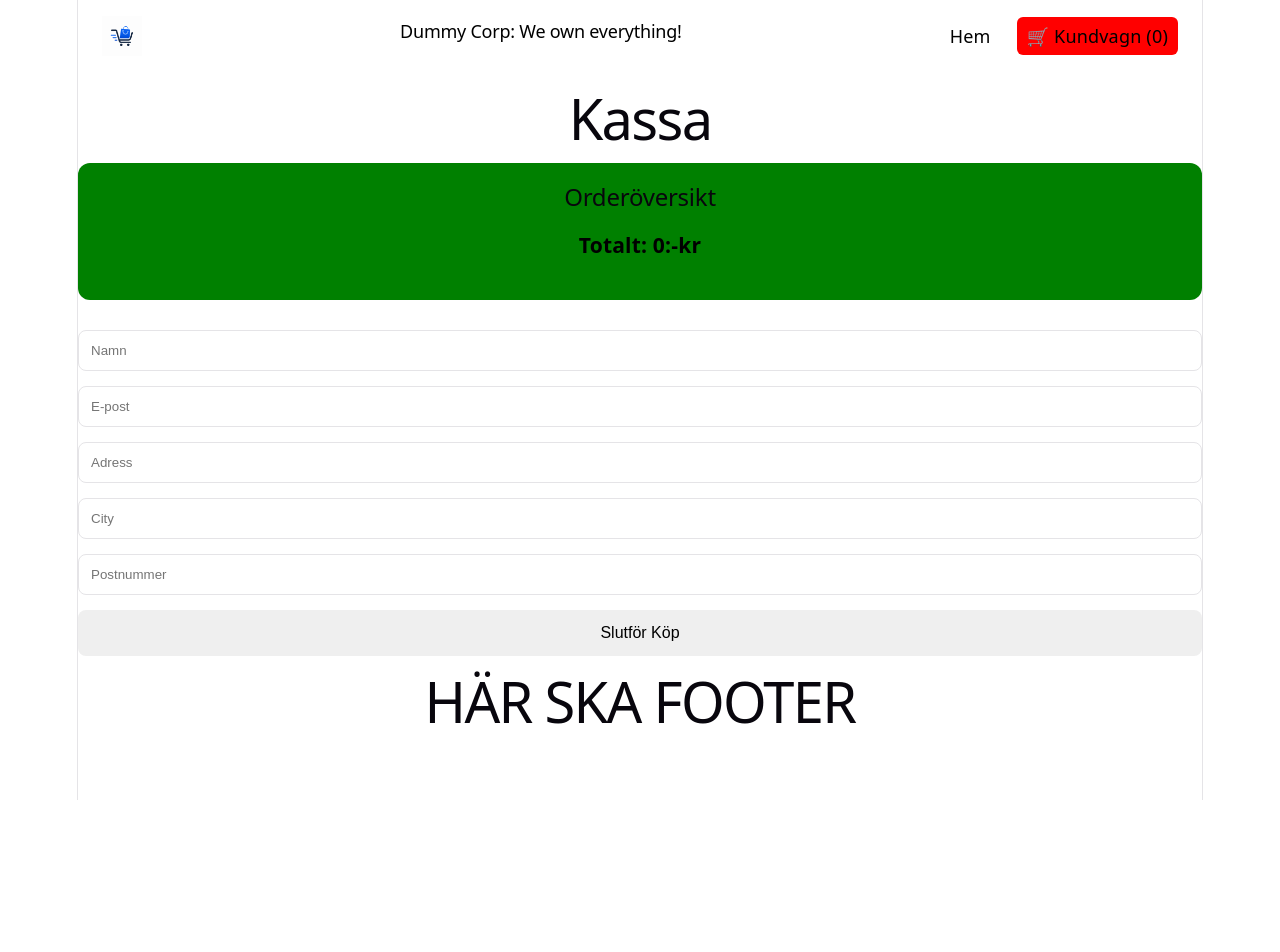
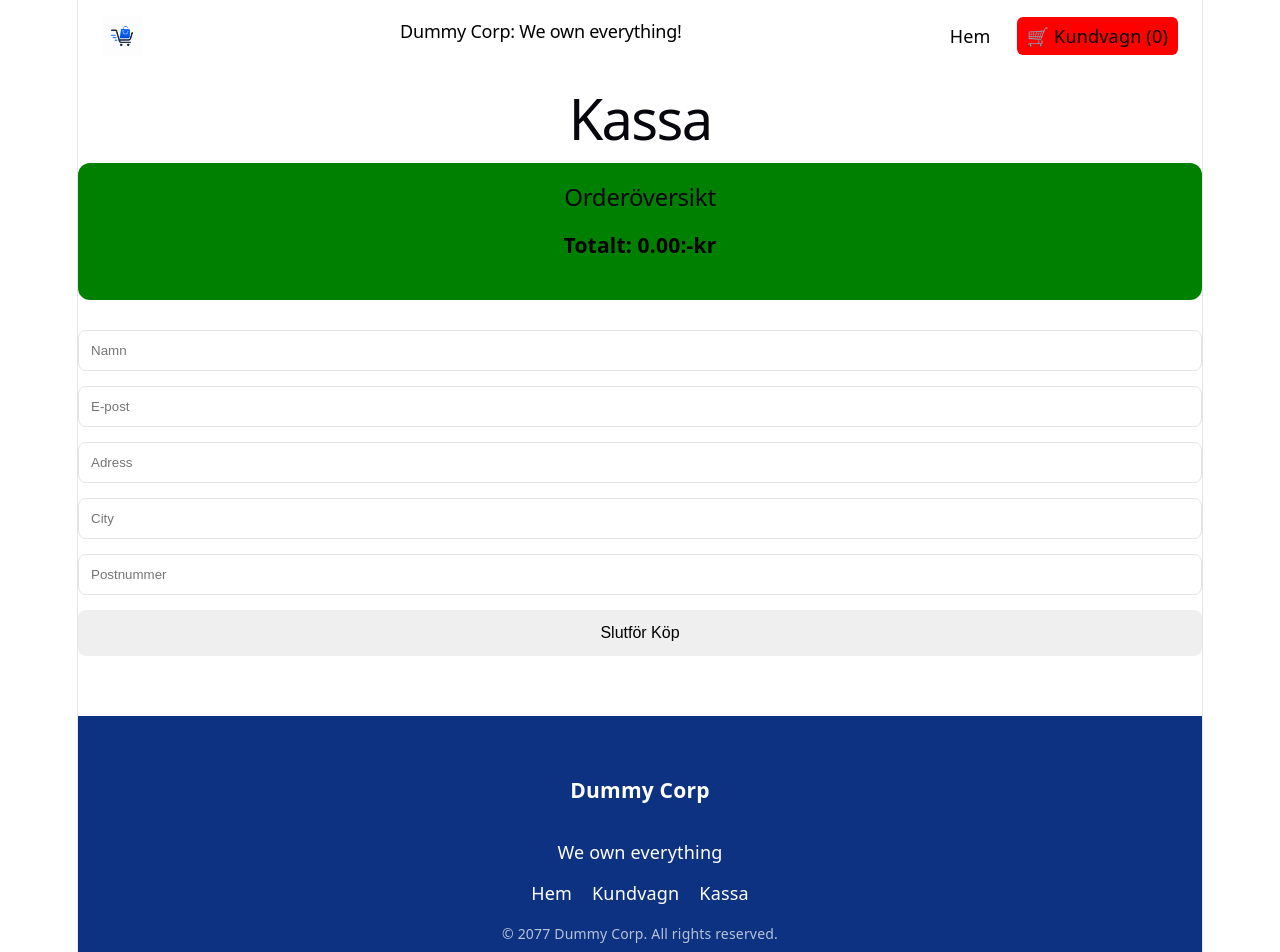
Before and after one commit to KingSloth-glitch/react-webshop-2026, a React (Vite) app in the folder my-project-shop/: page /checkout in a window 1280 px wide. Shown: the top 952 px of the page. Before the commit the page ends 800 px from the top, so only its background shows below. Built offline with nearby package versions, Linux system fonts and the light colour scheme.

Commit message:
jag har gjort så att det står "Featured products" på home sidan, och att det står total pris i både cart och checkout med max två decimaler. Jag har även lagt till en css fil för footer. och skapat en complet footer för projectet.

```diff
--- a/my-project-shop/src/App.jsx
+++ b/my-project-shop/src/App.jsx
@@ -9,6 +9,7 @@ import './css/display.css';
 import './css/produce.css';
 import './css/trolly.css';
 import './css/kassa.css';
+import './css/footer.css';
 import Footer from './Footer';
 
 function App() {
--- a/my-project-shop/src/Cart.jsx
+++ b/my-project-shop/src/Cart.jsx
@@ -32,7 +32,7 @@ const Cart = () => {
         </div>
       ))}
 
-      <h2>Total: {totalPrice}:-kr</h2>
+      <h2>Total: {totalPrice.toFixed(2)}:-kr</h2>
       <Link to="/checkout">
         <button>Gå till kassan</button>
       </Link>
--- a/my-project-shop/src/Footer.jsx
+++ b/my-project-shop/src/Footer.jsx
@@ -1,5 +1,24 @@
+import { Link } from 'react-router-dom';
+
 const Footer = () => {
-  return <h1>HÄR SKA FOOTER</h1>;
+  return (
+    <footer className="footer">
+      <div className="footer-content">
+        <h3>Dummy Corp</h3>
+        <p>We own everything</p>
+
+        <div className="footer-links">
+          <Link to="/">Hem</Link>
+          <Link to="/cart">Kundvagn</Link>
+          <Link to="/checkout">Kassa</Link>
+        </div>
+
+        <p className="copyright">
+          &copy; 2077 Dummy Corp. All rights reserved.
+        </p>
+      </div>
+    </footer>
+  );
 };
 
 export default Footer;
--- a/my-project-shop/src/Home.jsx
+++ b/my-project-shop/src/Home.jsx
@@ -23,6 +23,8 @@ const Home = () => {
       <h1>Välkommen till vår butik!</h1>
       <SearchEngine />
 
+      <h2>Featured products</h2>
+
       <div className="products">
         {products.map((item) => (
           <Link to={`/product/${item.id}`} className="card" key={item.id}>
--- a/my-project-shop/src/SelfChecout.jsx
+++ b/my-project-shop/src/SelfChecout.jsx
@@ -60,7 +60,7 @@ const SelfCheckout = () => {
           </div>
         ))}
 
-        <h3>Totalt: {totalPrice}:-kr</h3>
+        <h3>Totalt: {totalPrice.toFixed(2)}:-kr</h3>
       </div>
 
       <form onSubmit={handleSubmit} className="checkout-form">
--- /dev/null
+++ b/my-project-shop/src/css/footer.css
@@ -0,0 +1,37 @@
+.footer {
+  background-color: #0d3281;
+  color: white;
+  margin-top: 60px;
+  padding: 40px 20px;
+}
+
+.footer-content {
+  max-width: 1200px;
+  margin: 0 auto;
+  display: flex;
+  flex-direction: column;
+  align-items: center;
+  gap: 15px;
+  text-align: center;
+}
+
+.footer-links {
+  display: flex;
+  gap: 20px;
+}
+
+.footer-links a {
+  color: white;
+  text-decoration: none;
+  transition: 0.3s;
+}
+
+.footer-links a:hover {
+  color: red;
+  text-decoration: bold;
+}
+
+.copyright {
+  opacity: 0.7;
+  font-size: 14px;
+}
```
